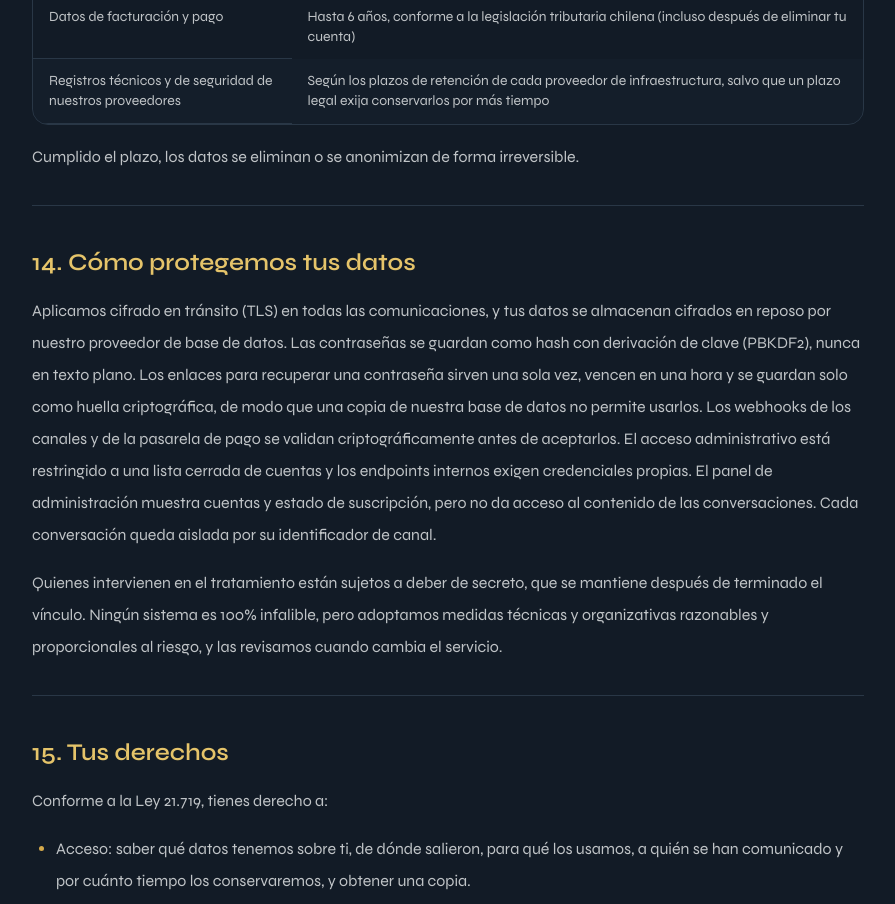
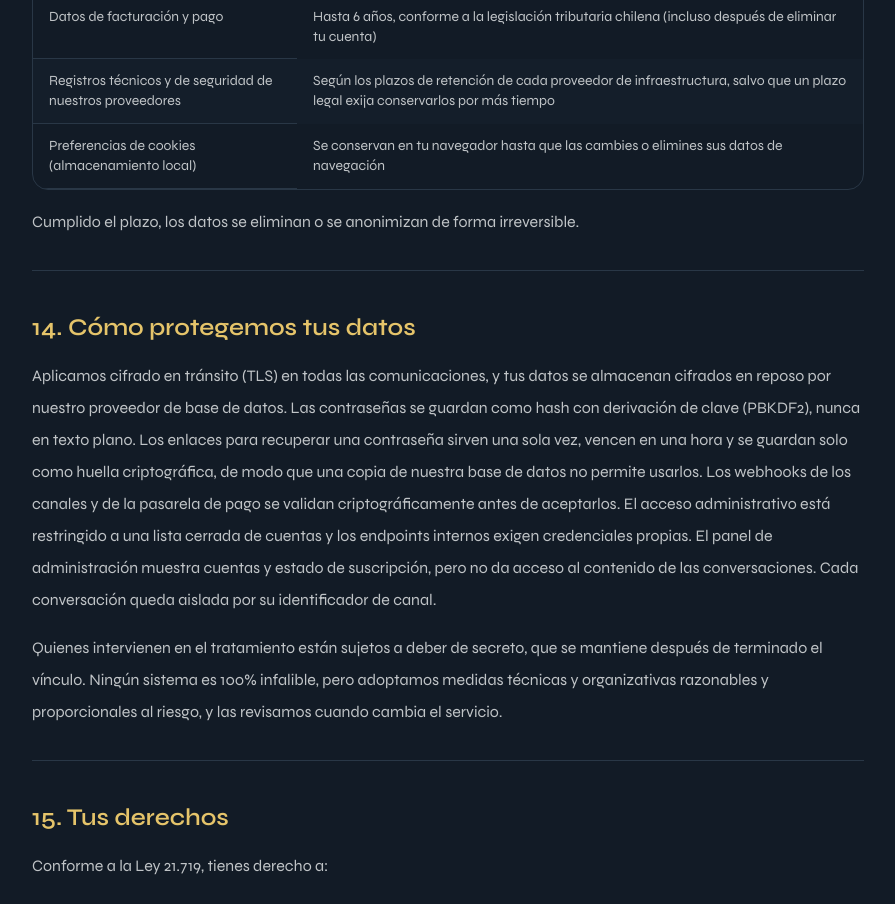
Before and after one commit to ElCopyPaste/silente-web, a Next.js app: page /privacidad in a window 1280 px wide. Shown: the part 7900-8804 px from the top of the page, without its empty margins (192-1087 px from the left). Built offline with nearby package versions, Linux system fonts and the light colour scheme.

Commit message:
Informar almacenamiento de preferencias de cookies

```diff
--- a/app/privacidad/page.tsx
+++ b/app/privacidad/page.tsx
@@ -153,6 +153,7 @@ const sections: readonly PrivacySection[] = [
           ["Registros de altas y bajas de suscripción", "Se conservan de forma seudonimizada para medir el servicio de manera agregada: al eliminar tu cuenta, tu correo se reemplaza por un código sin vínculo contigo"],
           ["Datos de facturación y pago", "Hasta 6 años, conforme a la legislación tributaria chilena (incluso después de eliminar tu cuenta)"],
           ["Registros técnicos y de seguridad de nuestros proveedores", "Según los plazos de retención de cada proveedor de infraestructura, salvo que un plazo legal exija conservarlos por más tiempo"],
+          ["Preferencias de cookies (almacenamiento local)", "Se conservan en tu navegador hasta que las cambies o elimines sus datos de navegación"],
         ],
       } },
       { paragraph: "Cumplido el plazo, los datos se eliminan o se anonimizan de forma irreversible." },
```
